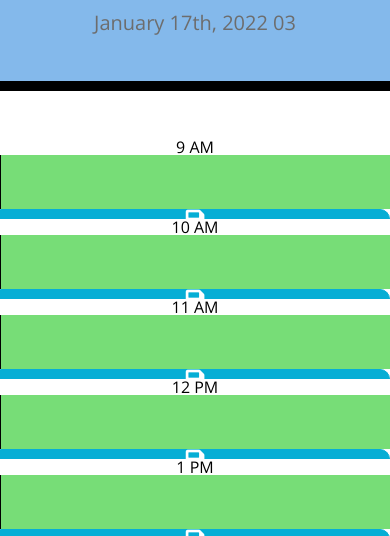
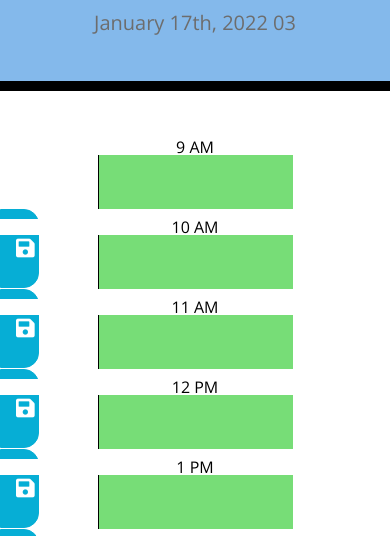
Before and after one commit to zortro/day-planner, a plain HTML site: page index.html in a window 390 px wide. Shown: the part 256-792 px from the top of the page. Drawn offline with nearby package versions, Linux system fonts and the light colour scheme.

Commit message:
added media queries

```diff
--- a/Assets/style.css
+++ b/Assets/style.css
@@ -80,3 +80,19 @@ textarea {
   font-size: 20px;
   transition: all 0.3s ease-in-out;
 }
+
+@media (max-width: 767px) {
+  .saveBtn {
+    width: 10vw;
+    height: 100%
+  }
+}
+
+ @media (max-width: 767px) {
+   .past, .present, .future {
+     margin-right: 25vw;
+     margin-left: 25vw;
+     width: 50vw;
+   }
+
+}
```
